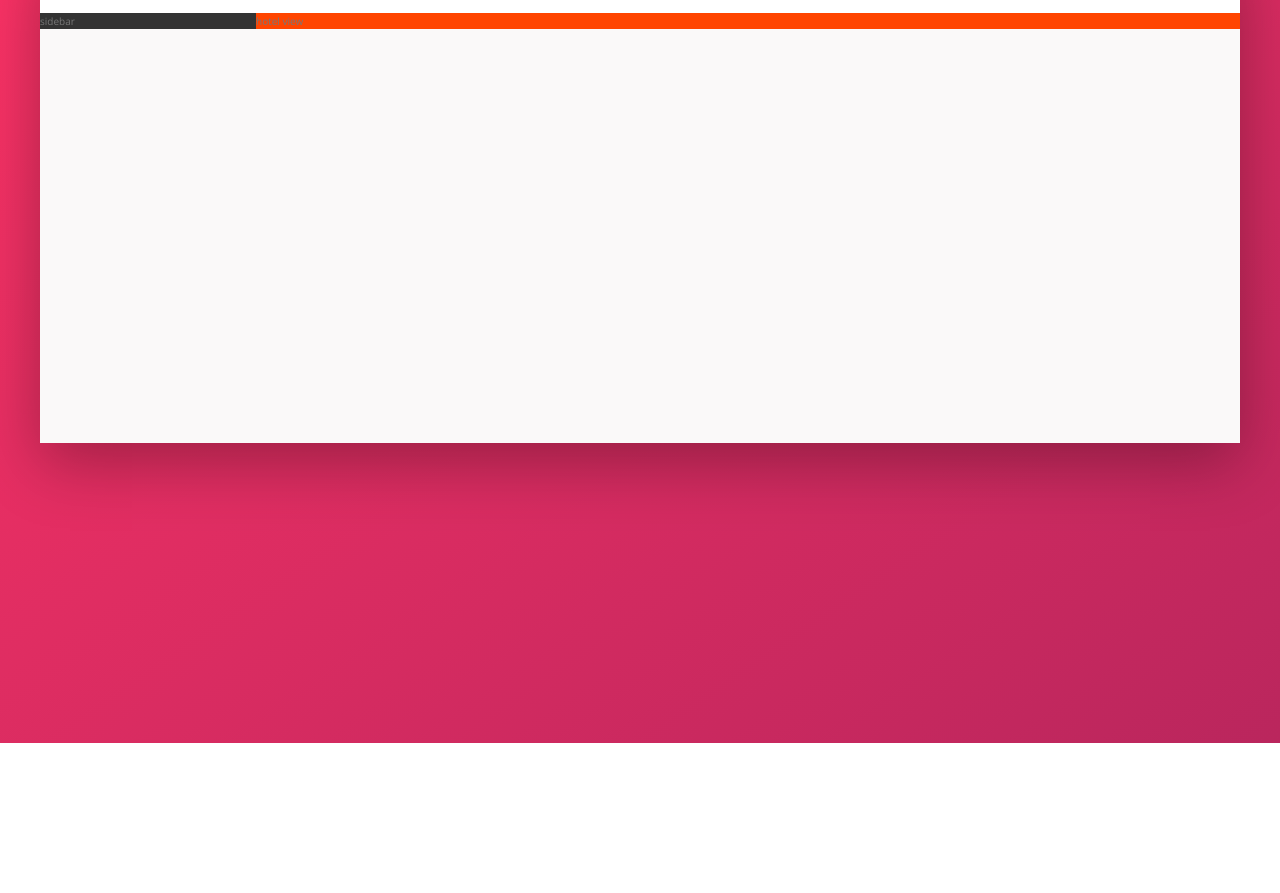
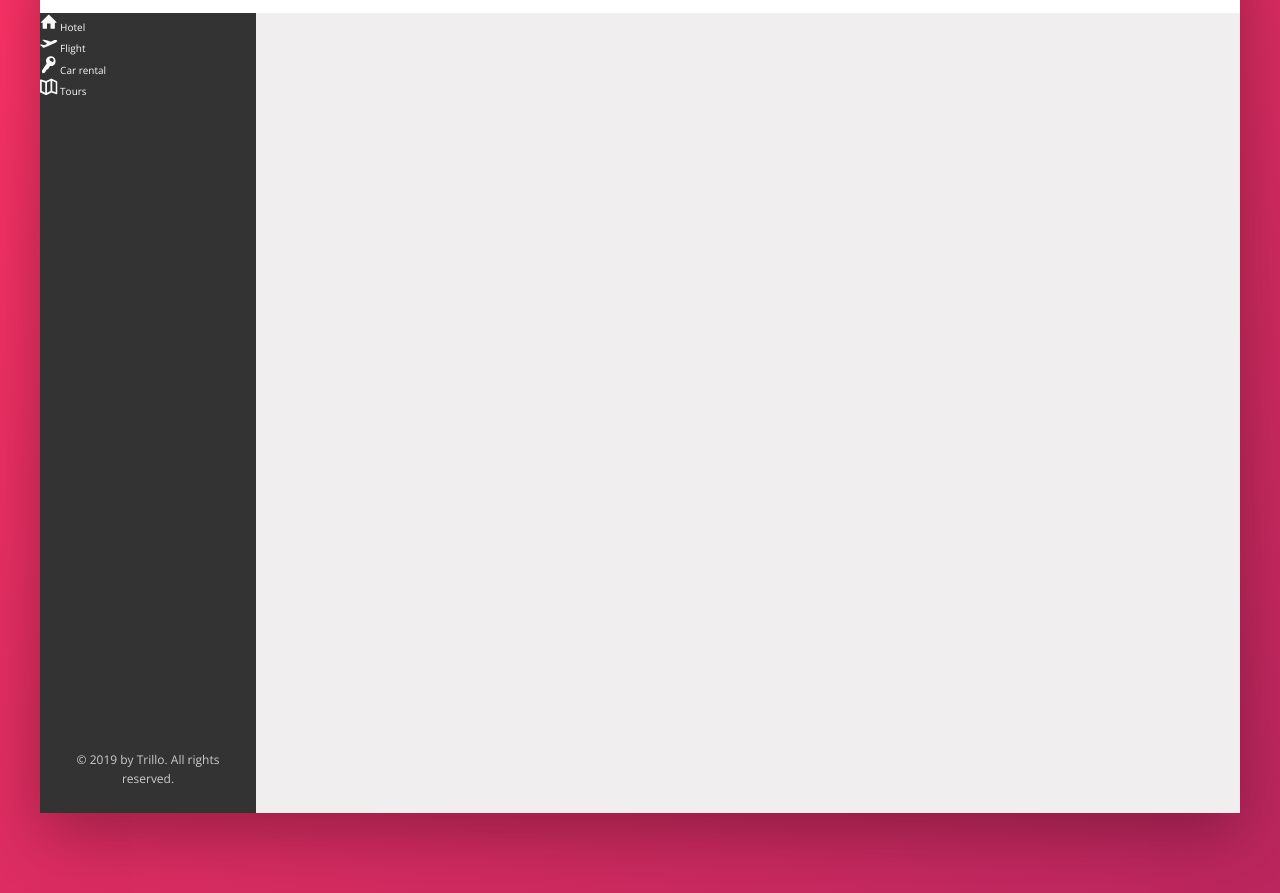
Before and after one commit to BarrySchutte/Trillo-Project, a website: page index.html in a window 1280 px wide. Shown: the part 137-1030 px from the top of the page. Before the commit the page ends 880 px from the top, so only its background shows below. Drawn offline with nearby package versions, Linux system fonts and the light colour scheme.

Commit message:
start navigation sidebar

```diff
--- a/index.html
+++ b/index.html
@@ -46,11 +46,48 @@
 
             <div class="content">
                 <nav class="sidebar">
-                    sidebar
+                    <ul class="side-nav">
+                        <li class="side-nav__item">
+                            <a href="#" class="side-nav__link">
+                                <svg class="side-nav__icon">
+                                    <use xlink:href="/img/sprite.svg#icon-home"></use>
+                                </svg>
+                                <span>Hotel</span>
+                            </a>
+                        </li>
+                        <li class="side-nav__item">
+                            <a href="#" class="side-nav__link">
+                                <svg class="side-nav__icon">
+                                    <use xlink:href="/img/sprite.svg#icon-aircraft-take-off"></use>
+                                </svg>
+                                <span>Flight</span>
+                            </a>
+                        </li>
+                        <li class="side-nav__item">
+                            <a href="#" class="side-nav__link">
+                                <svg class="side-nav__icon">
+                                    <use xlink:href="/img/sprite.svg#icon-key"></use>
+                                </svg>
+                                <span>Car rental</span>
+                            </a>
+                        </li>
+                        <li class="side-nav__item">
+                            <a href="#" class="side-nav__link">
+                                <svg class="side-nav__icon">
+                                    <use xlink:href="/img/sprite.svg#icon-map"></use>
+                                </svg>
+                                <span>Tours</span>
+                            </a>
+                        </li>
+                    </ul>
+
+                    <div class="legal">
+                        &copy; 2019 by Trillo. All rights reserved.
+                    </div>
                 </nav>
 
                 <main class="hotel-view">
-                    hotel view
+
                 </main>
             </div>
         </div>
--- a/sass/components/_components.scss
+++ b/sass/components/_components.scss
@@ -114,3 +114,31 @@
         margin-right: 1rem;
     }
 }
+
+/////////////////////////////////////////
+// SIDE NAVIGATION
+.side-nav {
+    &__item {
+        list-style-type: none;
+    }
+
+    &__link {
+        text-decoration: none;
+        color: var(--color-grey-light-1);
+    }
+
+    &__icon {
+        width: 1.75rem;
+        height: 1.75rem;
+        fill: var(--color-grey-light-1);
+    }
+}
+
+/////////////////////////////////////////
+// LEGAL TEXT
+.legal {
+    font-size: 1.2rem;
+    color: var(--color-grey-light-4);
+    text-align: center;
+    padding: 2.5rem;
+}
--- a/sass/layout/_layout.scss
+++ b/sass/layout/_layout.scss
@@ -24,9 +24,14 @@
 .sidebar {
     background-color: var(--color-grey-dark-1);
     flex: 0 0 18%;
+    display: flex;
+    flex-direction: column;
+    justify-content: space-between;
 }
 
 .hotel-view {
-    background-color: orangered;
+    background-color: var(--color-grey-light-3);
     flex: 1;
+
+    height: 80rem;
 }
```
Also changed, not shown: css/style.css.
